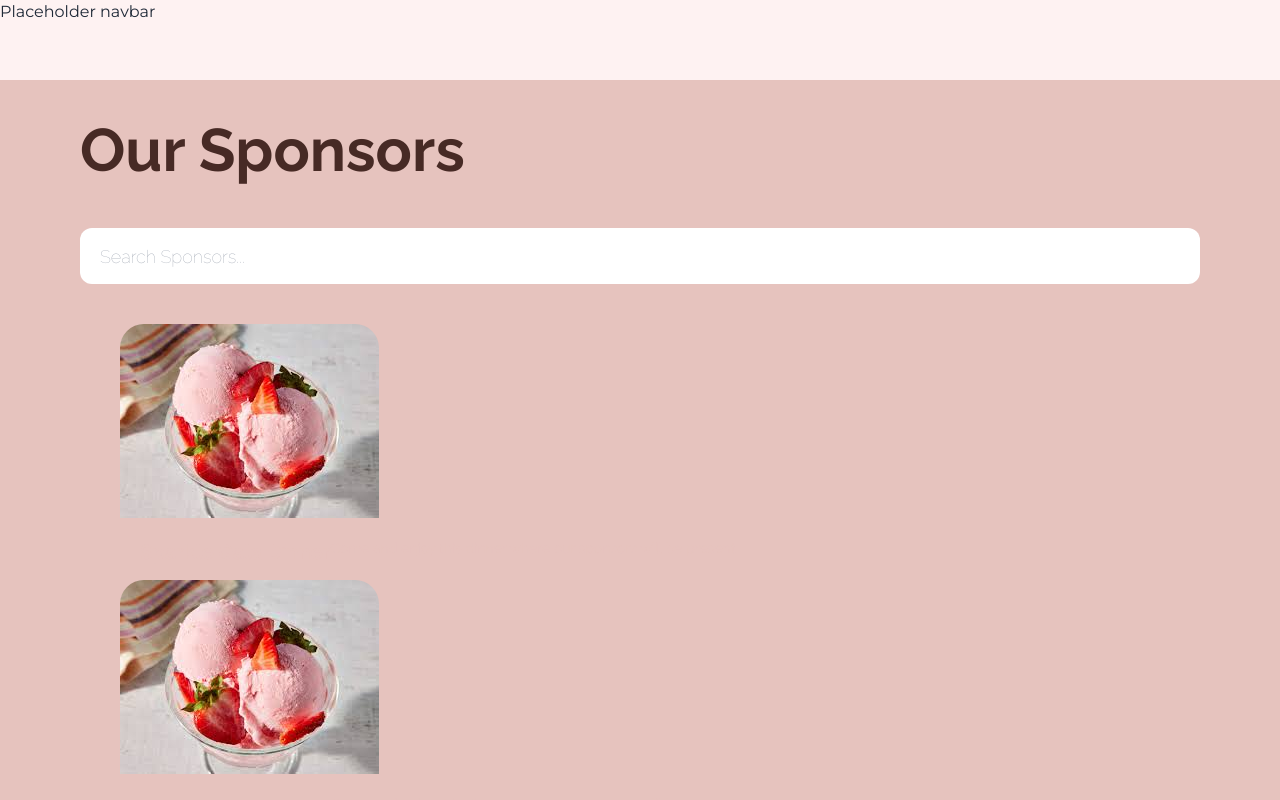
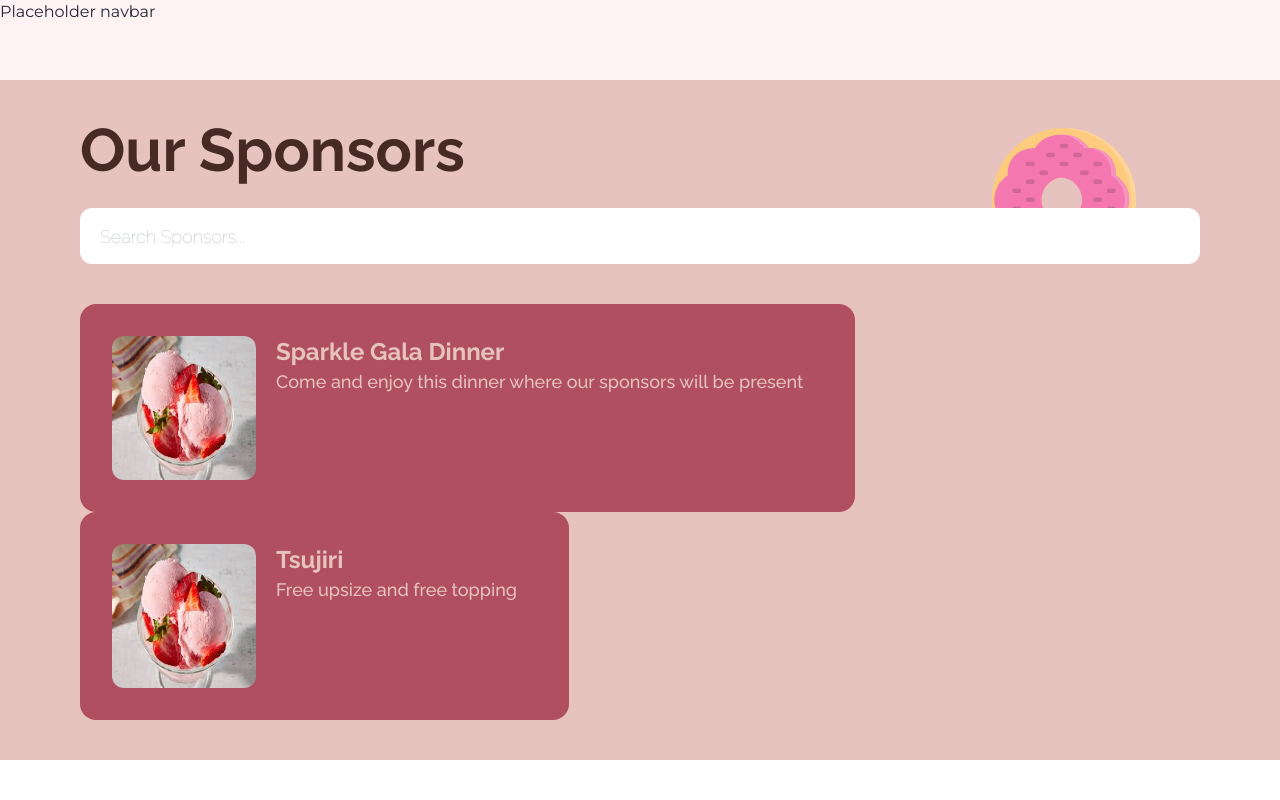
Before and after one commit to UoaWDCC/uads-member-app-v2, a React (Vite) app in the folder web/: page /sponsors in a window 1280 px wide. Shown: the top 800 px of the page. Built offline with nearby package versions, Linux system fonts and the light colour scheme.

Commit message:
UADS-19 feat: basic sponsorcard

```diff
--- a/web/src/pages/Sponsor.tsx
+++ b/web/src/pages/Sponsor.tsx
@@ -1,4 +1,5 @@
 import placeholder from "../assets/download.jpg";
+import donut from "../assets/dessert-donut-doughnut-svgrepo-com 1.svg";
 
 export default function Sponsor() {
     return (
@@ -17,15 +18,17 @@ function SponsorSection() {
   return (
     <>
       <div className="flex flex-col h-auto bg-light-pink content-center">
-        <div className="mx-20">
-          <h1 className="my-10 text-6xl font-bold text-brown font-raleway">
+        <div className="mx-20 z-10">
+          <h1 className="mt-10 mb-5 text-6xl font-bold text-brown font-raleway">
             Our Sponsors
           </h1>
           <SearchBar />
           {/* event group cards not centered */}
           <SponsorGroups />
         </div>
+        <img className="absolute md:top-32 md:right-36 md:w-36 invisible md:visible " src={donut}></img>
       </div>
+
     </>
   );
 }
@@ -34,9 +37,7 @@ function SearchBar() {
   return (
     <>
       <div className="pt-2 mx-auto text-gray-600 w-full">
-        <input className="bg-white h-14 px-5 pr-16 rounded-xl text-lg focus:outline-none font-raleway font-thin justify-center w-full" type="search" name="search" placeholder="Search Sponsors..."></input>
-        <button type="submit" className="absolute right-0 top-0 mt-5 mr-4">
-        </button>
+        <input className="bg-white h-14 px-5 rounded-xl text-lg focus:outline-none font-raleway font-thin justify-center w-full" type="search" name="search" placeholder="Search Sponsors..."></input>
       </div>
     </>
   )
@@ -45,7 +46,7 @@ function SearchBar() {
 function SponsorGroups() {
   return (
     <>
-      <div className=" flex flex-wrap justify-start m-10">
+      <div className=" flex flex-wrap justify-between my-10">
         <SponsorCard
           image={placeholder}
           sponsorName="Sparkle Gala Dinner"
@@ -53,13 +54,8 @@ function SponsorGroups() {
         />
         <SponsorCard
           image={placeholder}
-          sponsorName="Sparkle Gala Dinner"
-          sponsorDesc="Come and enjoy this dinner where our sponsors will be present"
-        />
-        <SponsorCard
-          image={placeholder}
-          sponsorName="Sparkle Gala Dinner"
-          sponsorDesc="Come and enjoy this dinner where our sponsors will be present"
+          sponsorName="Tsujiri"
+          sponsorDesc="Free upsize and free topping"
         />
       </div>
     </>
@@ -79,21 +75,20 @@ function SponsorCard({
 }: SponsorCardProps) {
   return (
     <>
-
-            <div className="h-64 overflow-hidden">
-              <img
-                className=" rounded-3xl rounded-b-none"
-                src={image}
-
-              />
-            <div className="flex flex-row justify-evenly m-5 pb-5">
-
-                <h2 className="text-center md:text-left font-bold text-light-pink text-xl font-raleway">
-                  {sponsorName}
-                </h2>
-                <p className="text-light-pink text-sm font-raleway">{sponsorDesc}</p>
-            </div>
-          </div>
+      <div className="bg-pink rounded-2xl flex flex-row p-8 min-w-fit">
+        <div className="w-36 h-36 align-middle flex overflow-hidden">
+          <img className="rounded-xl align-center aspect-auto w-fit" src={image}
+          />
+        </div>
+        <div className="px-5">
+          <h1 className="text-light-pink font-raleway text-2xl font-bold truncate">
+            {sponsorName}
+          </h1>
+          <p className="text-light-pink font-raleway text-lg font-medium truncate">
+            {sponsorDesc}
+          </p>
+        </div>
+      </div>
     </>
   );
 }
```
Also changed, not shown: web/src/assets/dessert-donut-doughnut-svgrepo-com 1.svg (added).
